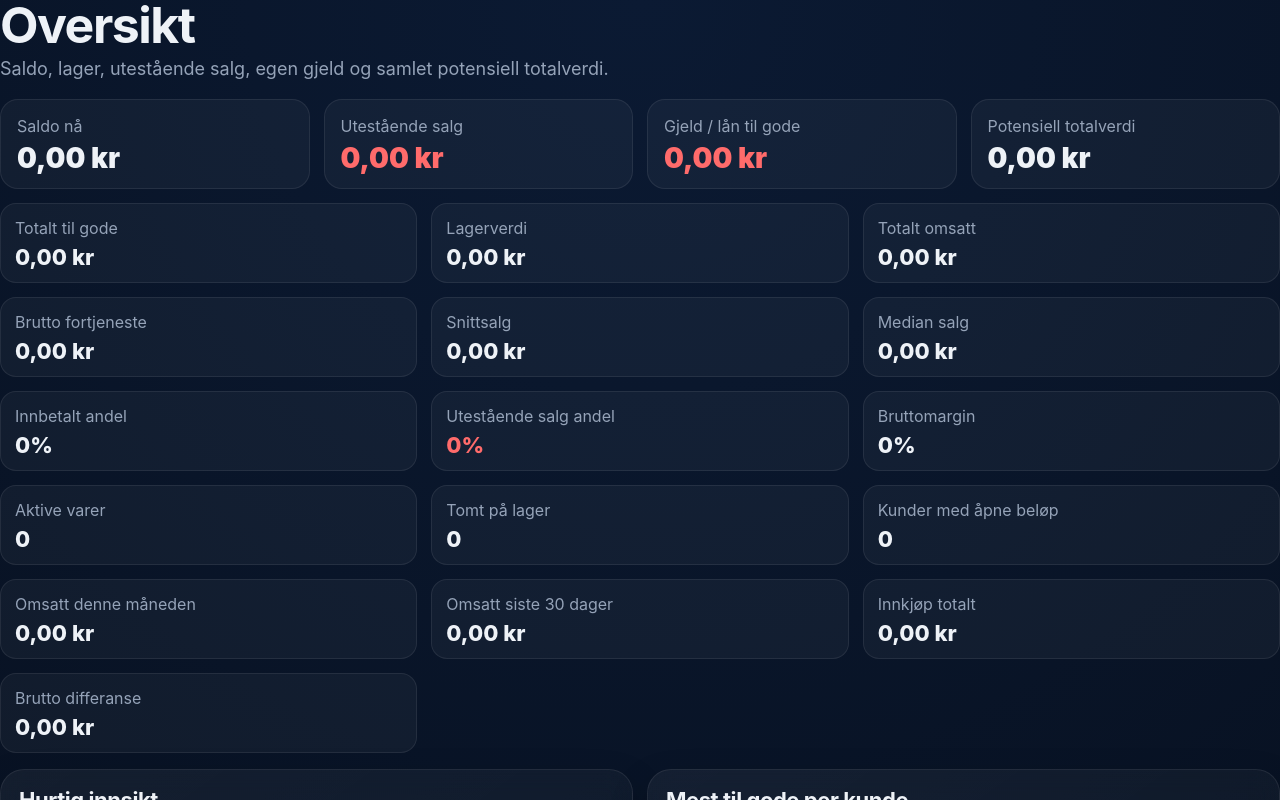
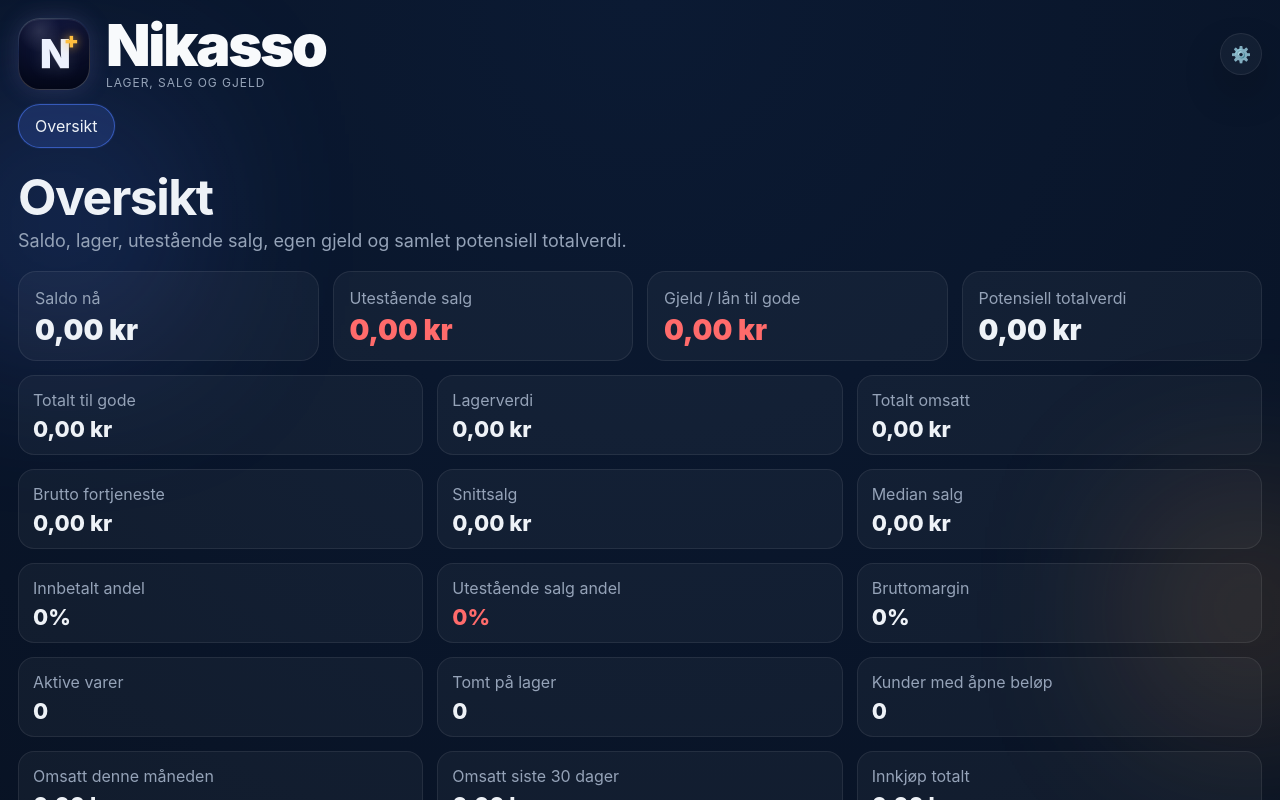
Before and after one commit to nikolaihoffmann-svg/Nikasso-, a React (Vite) app: page / in a window 1280 px wide. Shown: the top 800 px of the page. Built offline with nearby package versions, Linux system fonts and the light colour scheme.

Commit message:
Update App.tsx

```diff
--- a/src/app/App.tsx
+++ b/src/app/App.tsx
@@ -1,6 +1,60 @@
+import { useEffect, useState } from "react";
 import "./styles.css";
+import { ensureSeedData } from "./storage";
+import Logo from "./Logo";
 import Oversikt from "../pages/Oversikt";
 
+type Tab = "oversikt" | "data";
+
+const navItems: Array<{ key: Tab; label: string }> = [
+  { key: "oversikt", label: "Oversikt" },
+];
+
 export default function App() {
-  return <Oversikt />;
+  const [tab, setTab] = useState<Tab>("oversikt");
+
+  useEffect(() => {
+    ensureSeedData();
+    document.documentElement.setAttribute("data-theme", "dark");
+  }, []);
+
+  const content = tab === "oversikt" ? <Oversikt /> : <div>Data</div>;
+
+  return (
+    <div className="app">
+      <div className="bgGlow bgGlowBlue" />
+      <div className="bgGlow bgGlowGold" />
+
+      <header className="header">
+        <div className="headerTop">
+          <Logo />
+
+          <button
+            className="iconBtn"
+            type="button"
+            onClick={() => setTab("data")}
+            aria-label="Data"
+            title="Data"
+          >
+            ⚙️
+          </button>
+        </div>
+
+        <nav className="nav">
+          {navItems.map((item) => (
+            <button
+              key={item.key}
+              className={tab === item.key ? "navBtn active" : "navBtn"}
+              onClick={() => setTab(item.key)}
+              type="button"
+            >
+              {item.label}
+            </button>
+          ))}
+        </nav>
+      </header>
+
+      <main className="content">{content}</main>
+    </div>
+  );
 }
```
